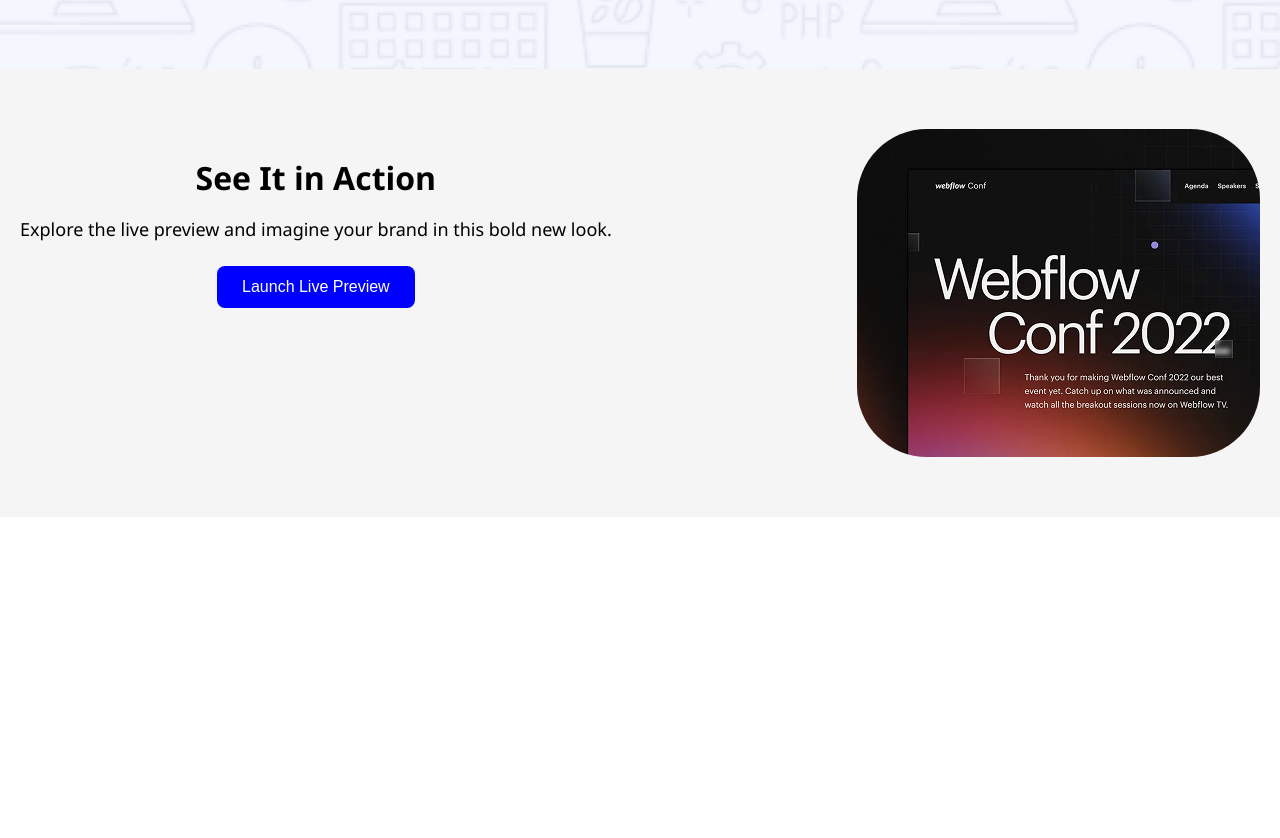
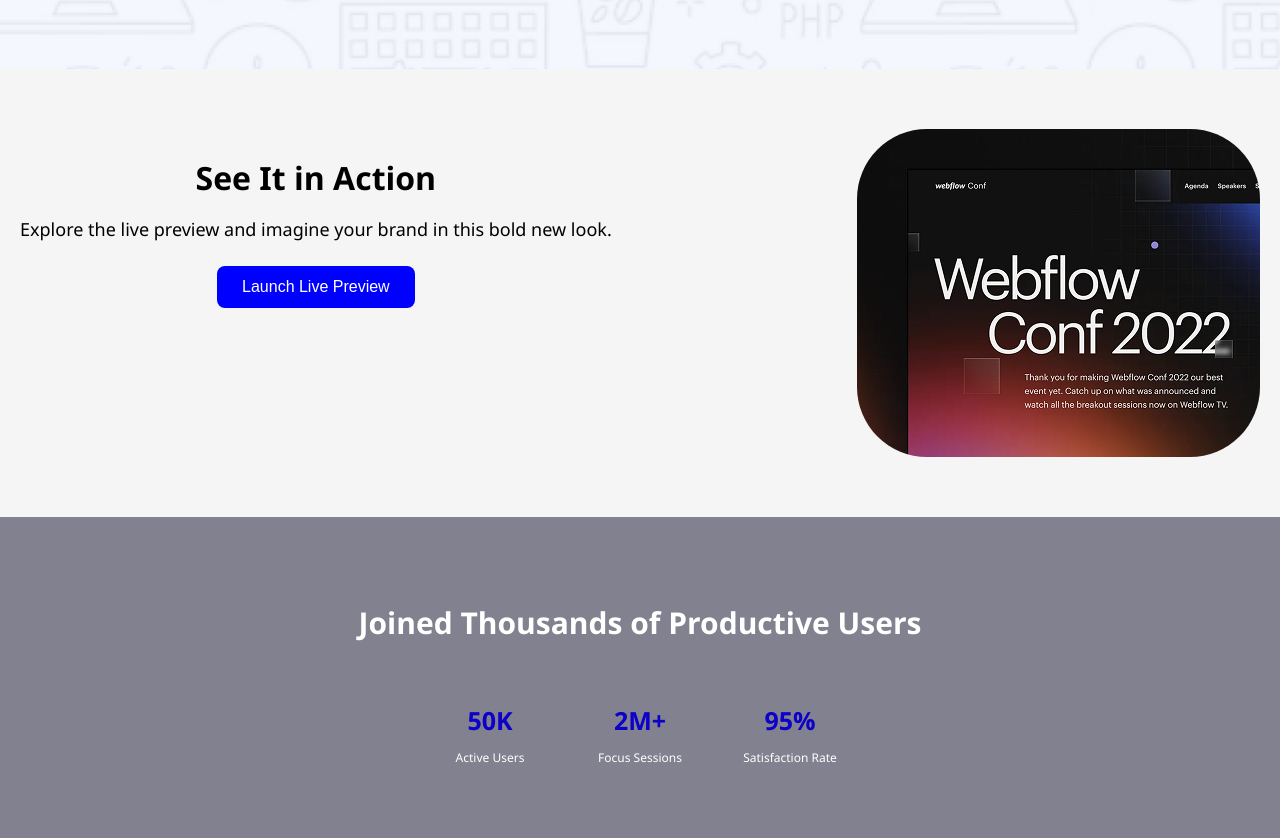
Before and after one commit to baki-2025/my-web-assignment-01, a plain HTML site: page index.html in a window 1280 px wide. Shown: the part 731-1569 px from the top of the page. Before the commit the page ends 1248 px from the top, so only its background shows below. Drawn offline with Linux system fonts and the light colour scheme.

Commit message:
third commit

```diff
--- a/index.html
+++ b/index.html
@@ -24,3 +24,20 @@
   </div>
   <img src="Assets/wc-mini.png" alt="">
 </div>
+<div class="stats-section">
+  <h2>Joined Thousands of Productive Users</h2>
+  <div class="stats-grid">
+    <div class="stat-block">
+      <h3>50K</h3>
+      <p>Active Users</p>
+    </div>
+    <div class="stat-block">
+      <h3>2M+</h3>
+      <p>Focus Sessions</p>
+    </div>
+    <div class="stat-block">
+      <h3>95%</h3>
+      <p>Satisfaction Rate</p>
+    </div>
+  </div>
+</div>
--- a/style.css
+++ b/style.css
@@ -102,3 +102,35 @@ body, html {
 img{
     border-radius: 70px;
     }
+    .stats-section {
+  background-color:rgb(129, 129, 143);
+  color: white;
+  padding: 60px 10px;
+  text-align: center;
+}
+
+.stats-section h2 {
+  font-size: 30px;
+  margin-bottom: 35px;
+}
+
+.stats-grid {
+  display: flex;
+  justify-content: center;
+  gap: 30px;
+  flex-wrap: wrap;
+}
+
+.stat-block {
+  min-width: 120px;
+}
+
+.stat-block h3 {
+  font-size: 25px;
+  color: #0d00c8;
+  margin-bottom: 10px;
+}
+
+.stat-block p {
+  font-size: 12px;
+}
```
